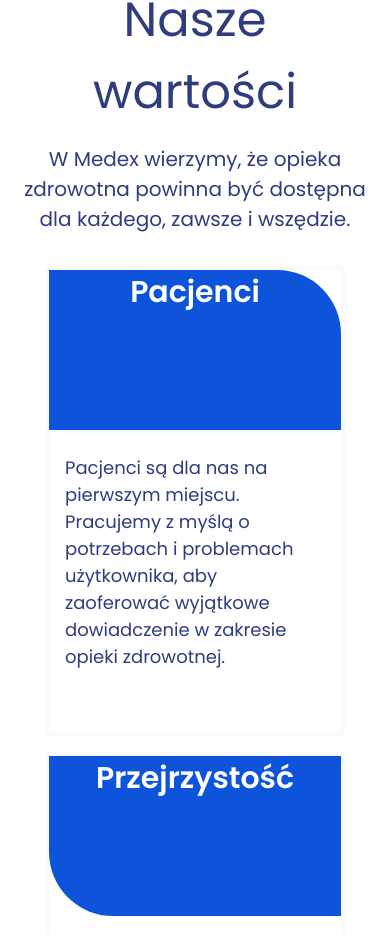
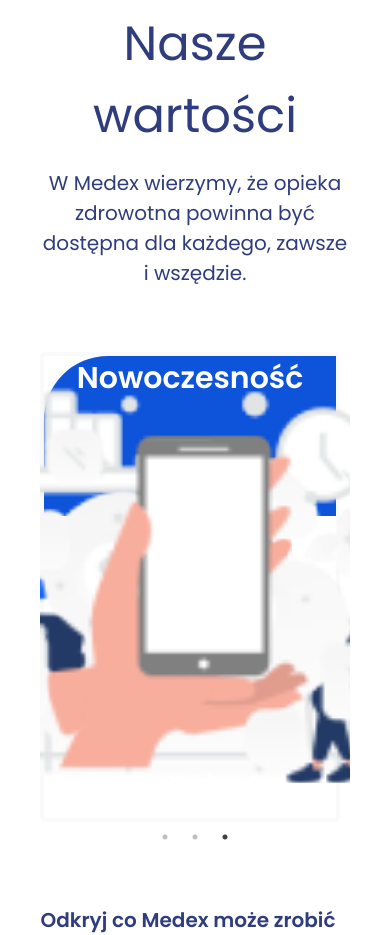
Before and after one commit to arjamizo/medex-langing-page, a Next.js app: page / in a window 390 px wide. Shown: the part 1696-2631 px from the top of the page. Built offline with nearby package versions, Linux system fonts and the light colour scheme.

Commit message:
[feat] add carousel (draft)

```diff
--- a/components/HomePage/HomePage.tsx
+++ b/components/HomePage/HomePage.tsx
@@ -2,7 +2,7 @@ import React from "react";
 import type {NextPage} from "next";
 import TopHeader from "./TopHeader";
 import ReachOurPatients from "./ReachOurPatients/ReachOurPatients";
-import OurValues from "./OurValues";
+import {OurValues} from "./OurValues";
 import WhatWeCouldDo from "./WhatWeCouldDo";
 import AboutUs from "./AboutUs";
 import WriteToUs from "./WriteToUs";
--- a/components/HomePage/OurValues.tsx
+++ b/components/HomePage/OurValues.tsx
@@ -1,8 +1,48 @@
 import React from "react";
 import styles from "../../styles/OurValues.module.css";
 import ImageFix from "../ImageFix/ImageFix";
+import Slider from "react-slick";
+import "slick-carousel/slick/slick.css";
+import "slick-carousel/slick/slick-theme.css";
 
-export default function OurValues() {
+export const OurValues = () => {
+  const settings = {
+    arrows: true,
+    dots: true,
+    infinite: true,
+    speed: 500,
+    autoplay: true,
+    autoplaySpeed: 3000,
+    slidesToShow: 3,
+    initialSlide: 0,
+    responsive: [
+      {
+        breakpoint: 1200,
+        settings: {
+          slidesToShow: 3,
+          slidesToScroll: 3,
+          infinite: true,
+          dots: true
+        }
+      },
+      {
+        breakpoint: 1050,
+        settings: {
+          slidesToShow: 2,
+          slidesToScroll: 2,
+          initialSlide: 2
+        }
+      },
+      {
+        breakpoint: 750,
+        settings: {
+          slidesToShow: 1,
+          slidesToScroll: 1
+        }
+      }
+    ]
+  };
+
   return (
     <div className={styles.globalOurValues}>
       <h2>Nasze wartości</h2>
@@ -11,8 +51,9 @@ export default function OurValues() {
         każdego, zawsze i wszędzie.
       </div>
 
-      {/* TODO: this should be done by map() */}
-      <div className={styles.flexContainer}>
+      <div className="pb-10">
+        <Slider {...settings} className="">
+          <div>
             <div className={styles.box}>
               <div className={styles.top}>
                 <div className={styles.borderTopRight}>
@@ -32,6 +73,8 @@ export default function OurValues() {
                 zdrowotnej.
               </div>
             </div>
+          </div>
+          <div>
             <div className={styles.box}>
               <div className={styles.top}>
                 <div className={styles.borderBottomLeft}>
@@ -50,6 +93,8 @@ export default function OurValues() {
                 najbardziej wygodnej dla Ciebie ofercie cenowej.
               </div>
             </div>
+          </div>
+          <div>
             <div className={styles.box}>
               <div className={styles.borderTopLeft}>
                 <div className={styles.top}>
@@ -70,6 +115,10 @@ export default function OurValues() {
               </div>
             </div>
           </div>
+        </Slider>
+
+      </div>
+
     </div>
   );
 }
--- a/package.json
+++ b/package.json
@@ -16,12 +16,15 @@
     "react-dom": "17.0.2",
     "react-hook-form": "^7.16.0",
     "react-scroll": "^1.8.4",
+    "react-slick": "^0.28.1",
+    "slick-carousel": "^1.8.1",
     "tailwind": "^4.0.0",
     "tailwindcss": "^2.2.17"
   },
   "devDependencies": {
     "@types/react": "17.0.20",
     "@types/react-scroll": "^1.8.3",
+    "@types/react-slick": "^0.23.7",
     "eslint": "7.32.0",
     "eslint-config-next": "11.1.2",
     "typescript": "4.4.2"
--- a/styles/OurValues.module.css
+++ b/styles/OurValues.module.css
@@ -76,19 +76,3 @@
 .borderRadiusTopRight {
 	border-radius: 0 0 2rem 0;
 }
-
-@media (max-width: 768px) {
-	/* Tablet */
-	.globalOurValues {
-		padding: 1rem;
-	}
-
-	.flexContainer {
-		gap: 1rem;
-		margin: 0;
-	}
-
-	.subTitle {
-		margin: 0 0 2rem 0;
-	}
-}
```
Also changed, not shown: 1 other file (tests, documents, lock files or other folders). Lines whose indentation alone changed are shown as unchanged.
